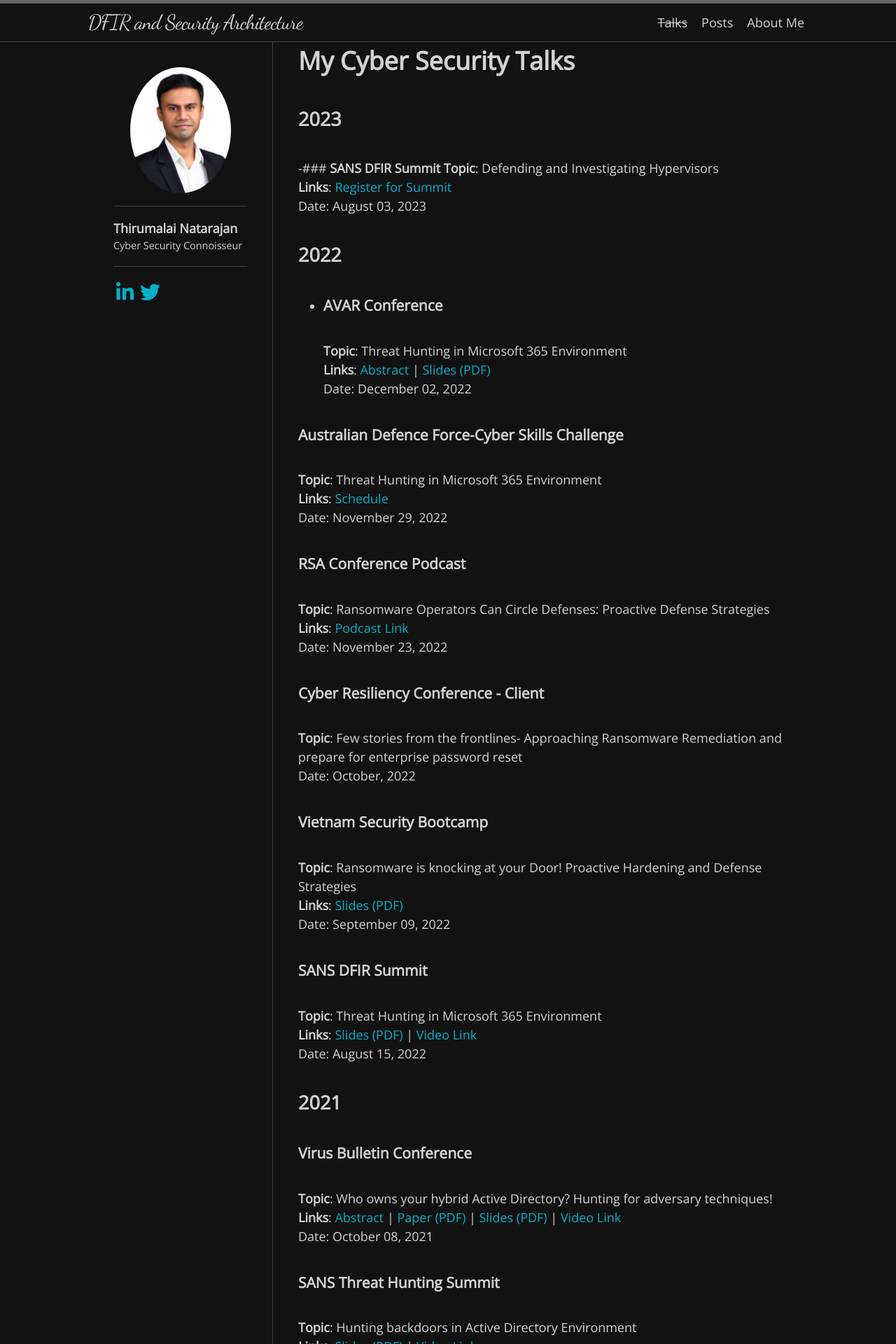
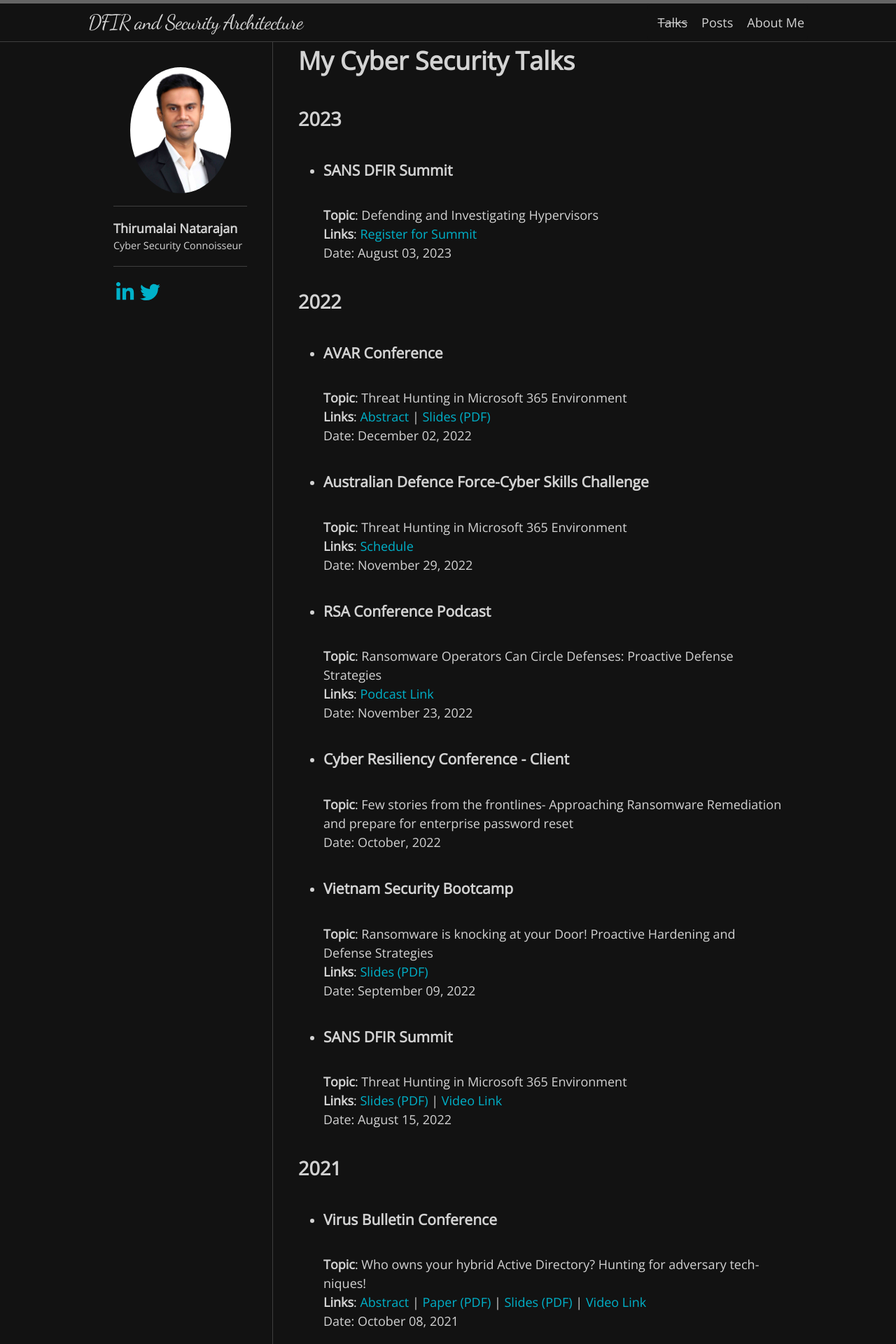
Before and after one commit to Th1ru-M/th1ru-m.github.io, a Jekyll site: the page built from talks.md, in a window 1280 px wide. Shown: the top 1920 px of the page at 70% size. Built offline with Jekyll 4.4.1, drawn with Linux system fonts in a browser that asks for light colours; nearby versions of some CDN libraries; some web fonts are replaced.

```diff
--- a/talks.md
+++ b/talks.md
@@ -7,7 +7,7 @@ permalink: /talks/
 
 ## **2023**
 
--### **SANS DFIR Summit**
+- ### **SANS DFIR Summit**
 **Topic**: Defending and Investigating Hypervisors
 **Links**: [Register for Summit](https://www.sans.org/u/1pkm)
 Date: August 03, 2023
@@ -19,68 +19,68 @@ Date: August 03, 2023
 **Links**:  [Abstract](https://aavar.org/avar2022/index.php/threat-hunting-in-m365-environment/) | [Slides (PDF)](/resources/raw/2022AVAR_ThreatHunting_in_M365.pdf)
 Date: December 02, 2022
 
-### **Australian Defence Force-Cyber Skills Challenge**
+- ### **Australian Defence Force-Cyber Skills Challenge**
 **Topic**: Threat Hunting in Microsoft 365 Environment
 **Links**: [Schedule](https://adfcsc22.au/schedule/)
 Date: November 29, 2022
 
-### **RSA Conference Podcast**
+- ### **RSA Conference Podcast**
 **Topic**: Ransomware Operators Can Circle Defenses: Proactive Defense Strategies
 **Links**:  [Podcast Link](https://podcasts.apple.com/au/podcast/ransomware-operators-can-circle-defenses-proactive/id1114576642?i=1000587180095)
 Date: November 23, 2022
 
-### **Cyber Resiliency Conference - Client**
+- ### **Cyber Resiliency Conference - Client**
 **Topic**: Few stories from the frontlines- Approaching Ransomware Remediation and prepare for enterprise password reset
 Date: October, 2022
 
-### **Vietnam Security Bootcamp**
+- ### **Vietnam Security Bootcamp**
 **Topic**: Ransomware is knocking at your Door! Proactive Hardening and Defense Strategies
 **Links**:  [Slides (PDF)](/resources/raw/2022VietnamSBC_Ransomware_is_Knocking_at_your_Door.pdf)
 Date: September 09, 2022
 
-### **SANS DFIR Summit**
+- ### **SANS DFIR Summit**
 **Topic**: Threat Hunting in Microsoft 365 Environment
 **Links**:  [Slides (PDF)](/resources/raw/2022_SANS_DFIR_Threat_Hunting_In_M365_Environment.pdf) | [Video Link](https://www.youtube.com/watch?v=2A0faMIEp00)
 Date: August 15, 2022
 
 ## **2021**
 
-### **Virus Bulletin Conference**
+- ### **Virus Bulletin Conference**
 **Topic**: Who owns your hybrid Active Directory? Hunting for adversary techniques!
 **Links**: [Abstract](https://vblocalhost.com/presentations/who-owns-your-hybrid-active-directory-hunting-for-adversary-techniques/) | [Paper (PDF)](https://vblocalhost.com/uploads/VB2021-Thirumalai-Khanna.pdf) | [Slides (PDF)](https://vblocalhost.com/uploads/VB2021-07.pdf) | [Video Link](https://youtu.be/b68gGGXQ838?t=3977)
 Date: October 08, 2021
 
-### **SANS Threat Hunting Summit**
+- ### **SANS Threat Hunting Summit**
 **Topic**: Hunting backdoors in Active Directory Environment
 **Links**:   [Slides (PDF)](/resources/raw/2021_SANS_TH_Summit_Hunting_Backdoors_in_AD.pdf) | [Video Link](https://www.youtube.com/watch?v=xeCCYmE4bZM)
 Date: October 07, 2021
 
-### **BSides Singapore**
+- ### **BSides Singapore**
 **Topic**: Attacking and Defending Hybrid Active Directory Environments
 **Links**: [Slides (PDF)](/resources/raw/2021BSides-SG_Attacking_And_Defending_ActiveDirectory.pdf) | [Video Link](https://www.youtube.com/watch?v=9rb3KYKbdSI)
 Date: September 24, 2021
 
-### **TBCERT Forum**
+- ### **TBCERT Forum**
 **Topic**: A View from the Frontlines - Lateral Movement from the on-premises to cloud
 Date: June 15, 2021
 
-### **Blackhat Asia Conference**
+- ### **Blackhat Asia Conference**
 **Topic**: Threat Hunting in Active Directory Environment
 **Links**: [Abstract](https://www.blackhat.com/asia-21/briefings/schedule/index.html#threat-hunting-in-active-directory-environment-22292) | [Slides (PDF)](/resources/raw/2021_BlackHat_Asia_Threat_Hunting_In_Active_Directory_Environment.pdf) | [Video Link](https://www.youtube.com/watch?v=lBIaLmvVpBE)
 Date: May 06, 2021
 
 ## **2019**
 
-### **Symantec Symposium**
+- ### **Symantec Symposium**
 **Topic**: Security Operation Center Overview
 Date: May, 2019
 
 ## **2018**
 
-### **GovWare Booth Talk**
+- ### **GovWare Booth Talk**
 **Topic**: Next Generation SOC and Advance Competencies
 Date: September, 2018
 
-### **Symantec Vision Malaysia**
+- ### **Symantec Vision Malaysia**
 **Topic**: Next Generation Security Operation Center
 Date: August, 2018
```
